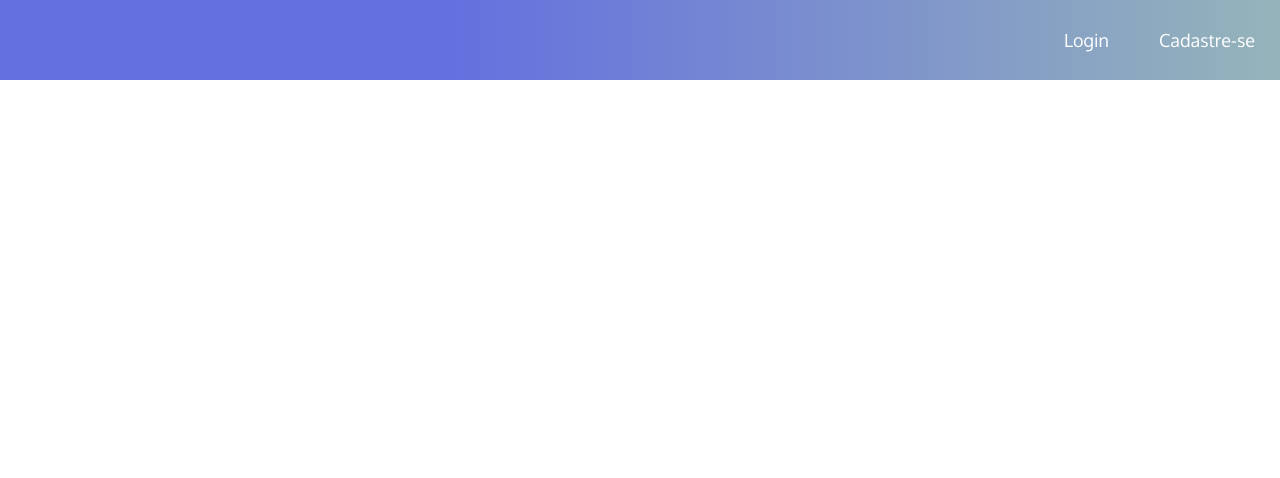
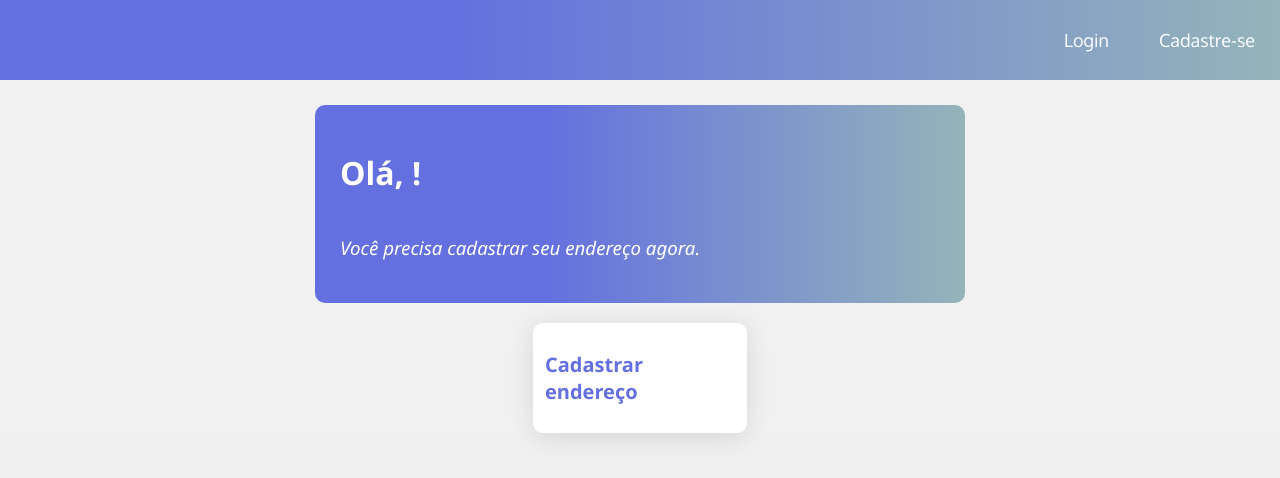
Before and after one commit to wilembergson/clinicas-dev, a React (Create React App) app: page /home in a window 1280 px wide. Shown: the top 478 px of the page. Built offline with nearby package versions, Linux system fonts and the light colour scheme; no server answers.

Commit message:
Home identation

```diff
--- a/package.json
+++ b/package.json
@@ -16,13 +16,9 @@
     "@types/react-toastify": "^4.1.0",
     "@types/styled-components": "^5.1.25",
     "axios": "^0.27.2",
-    "jsonwebtoken": "^8.5.1",
-    "jwt-decode": "^3.1.2",
     "react": "^18.2.0",
     "react-cssfx-loading": "^2.1.0",
-    "react-datepicker": "^4.8.0",
     "react-dom": "^18.2.0",
-    "react-jwt": "^1.1.6",
     "react-router-dom": "^6.3.0",
     "react-scripts": "5.0.1",
     "react-toastify": "^9.0.8",
--- a/src/App.tsx
+++ b/src/App.tsx
@@ -26,7 +26,6 @@ export default function App() {
 
 const AppBody = styled.main`
     display: flex;
-    justify-content: center;
     align-items: center;
     flex-direction: column;
 `
--- a/src/api/ApiConections.ts
+++ b/src/api/ApiConections.ts
@@ -20,9 +20,19 @@ function getUserName(token:string){
         }
     })
 }
+
+function getAddress(token:string){
+    return axios.get(`${BASE_URL}/address`, {
+        headers:{
+            authorization:`Bearer ${token}`
+        }
+    })
+}
+
 const api = {
     createUser,
     login,
-    getUserName
+    getUserName,
+    getAddress
 }
 export default api
--- a/src/components/Header.tsx
+++ b/src/components/Header.tsx
@@ -5,7 +5,7 @@ import UserContext from "../contexts/UserContext"
 
 export default function Header(){
     const navigate = useNavigate()
-    const {userName} = useContext(UserContext)
+    const {userName, setUserName} = useContext(UserContext)
 
     function checkLogin(){
         if(localStorage.getItem("token")){
@@ -14,18 +14,27 @@ export default function Header(){
             navigate("/login")
         }
     }
+
+    function logout(){
+        setUserName('')
+        localStorage.clear()
+        navigate("/login")
+    }
+
     return(
         <HeaderBody>
             <ContainerButtons>
                 {userName ?
-                    <Button>{userName}</Button>
+                    <>
+                        <Button>{userName}</Button>
+                        <Button onClick={() => logout()}>Sair</Button>
+                    </>
                 :
                     <>
                         <Button onClick={()=>checkLogin()}>Login</Button>
                         <Button onClick={()=>navigate('/')}>Cadastre-se</Button>
                     </>
                 }
-
             </ContainerButtons>
         </HeaderBody>
     )
@@ -35,6 +44,9 @@ const HeaderBody = styled.header`
     width: 100%;
     height: 80px;
     background: linear-gradient(90deg, #6470df 35%, rgba(149,180,186,1) 100%);
+    @media (max-width:399px){
+        width: 399px;
+    }
 `
 const Button = styled.button`
     color: #fff;
--- /dev/null
+++ b/src/components/HomeBanner.tsx
@@ -0,0 +1,56 @@
+import { useEffect, useState } from "react"
+import styled from "styled-components"
+import api from "../api/ApiConections"
+
+export default function HomeBanner(props:any){
+    const { userName, token } = props
+    const [address, setAddress] = useState(null)
+
+    useEffect(() => {
+        const promise = api.getAddress(token)
+        promise.then(response => setAddress(response.data))
+        .catch(error => console.log(error))
+    },[])
+
+    return(
+        <Banner>
+            <UserName>Olá, {userName}!</UserName>
+            {address ?
+                <Message>Seja bem-vindo.</Message> :
+                <Message>Você precisa cadastrar seu endereço agora.</Message>
+            }
+
+        </Banner>
+    )
+}
+
+const Banner = styled.div`
+    display: flex;
+    flex-direction: column;
+    width: 600px;
+    background: linear-gradient(90deg, #6470df 35%, rgba(149,180,186,1) 100%);
+    padding: 25px;
+    margin-top: 25px;
+    border-radius: 10px;
+    @media (max-width:599px){
+        width: 80%;
+    }
+    @media (max-width:399px){
+        width: 80%;
+    }
+
+`
+const UserName = styled.h1`
+    color: #FFF;
+    @media (max-width:399px){
+        font-size: larger;
+    }
+`
+const Message = styled.h3`
+    color: #FFF;
+    font-style: italic;
+    font-weight: 400;
+    @media (max-width:399px){
+        font-size: medium;
+    }
+`
--- /dev/null
+++ b/src/components/OptionsContainer.tsx
@@ -0,0 +1,48 @@
+import styled from "styled-components"
+import { colors } from "../utils/Colors"
+
+export default function OptionsContainer(){
+    return(
+        <Options>
+            <ItemRegister>Cadastrar endereço</ItemRegister>
+        </Options>
+    )
+}
+
+const Options = styled.div`
+    display: flex;
+    box-shadow: 0px 4px 24px rgba(25, 26, 25, 0.12);
+    margin-top: 20px;
+    border-radius: 10px;
+    overflow: hidden;
+    width: auto;
+    @media (max-width:399px){
+        width: auto;
+    }
+`
+const ItemRegister = styled.section`
+    display: flex;
+    justify-content: center;
+    align-items: center;
+    flex-direction: column;
+    width: 190px;
+    height: 110px;
+    cursor: pointer;
+    color: ${colors.primary};
+    padding: 0 12px;
+    background: #FFF;
+
+    font-size: 20px;
+    font-weight: 800;
+
+    transition: 0.7s ease;
+    :hover{
+        color: #fff;
+        background: rgb(143, 174, 189);
+        transition: 0.7s ease;
+    }
+    @media (max-width:399px){
+        font-size: medium;
+        height: 90px;
+    }
+`
--- a/src/index.css
+++ b/src/index.css
@@ -1,5 +1,6 @@
 body {
   margin: 0;
+  background: #f0f0f0;
   font-family: 'Segoe UI', 'Roboto', 'Oxygen',
     'Ubuntu', 'Cantarell', 'Fira Sans', 'Droid Sans', 'Helvetica Neue',
     sans-serif;
--- a/src/pages/Home.tsx
+++ b/src/pages/Home.tsx
@@ -1,26 +1,39 @@
-import jwt_decode from "jwt-decode"
-import { useContext, useEffect, useState } from "react"
+import { useContext, useEffect } from "react"
+import styled from "styled-components"
 import api from "../api/ApiConections"
 import Header from "../components/Header"
+import HomeBanner from "../components/HomeBanner"
+import OptionsContainer from "../components/OptionsContainer"
 import UserContext from "../contexts/UserContext"
 import { erroMessage } from "../utils/toasts"
-
-
 
 export default function Home(){
     const token:any = localStorage.getItem("token")
     const {userName, setUserName} = useContext(UserContext)
+
     useEffect(() => {
         const promise = api.getUserName(token)
         promise.then(response =>{
             setUserName(response.data)
         }).catch(error=> erroMessage(error.response.data))
     },[])
+
     return(
         <>
             <Header/>
-            <div>{userName}</div>
+            <HomeBody>
+                <HomeBanner userName={userName} token={token}/>
+                <OptionsContainer/>
+            </HomeBody>
         </>
 
     )
 }
+
+const HomeBody = styled.div`
+    display: flex;
+    align-items: center;
+    flex-direction: column;
+    width: 100%;
+    background: #f1f1f1;
+`
```
